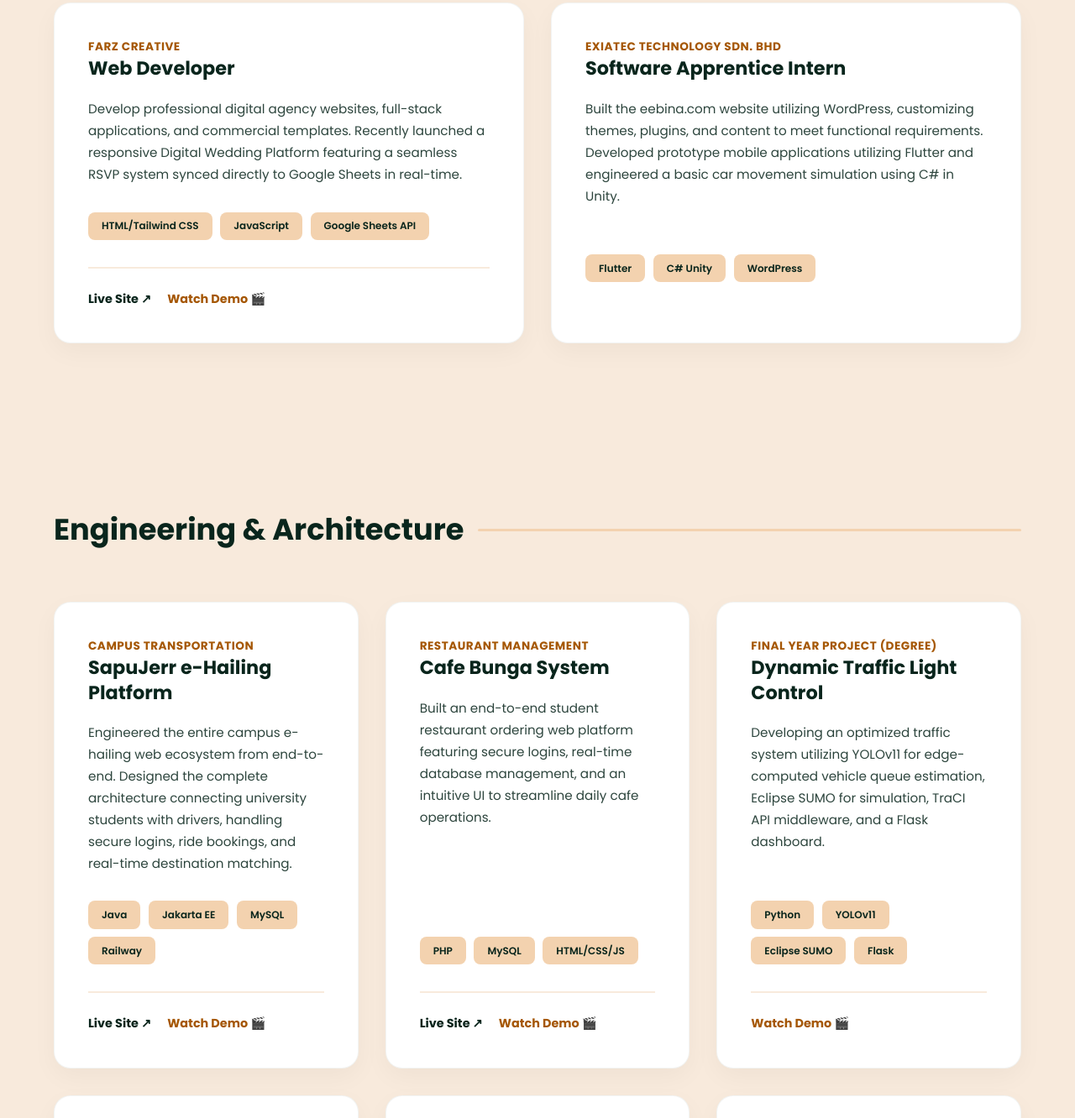
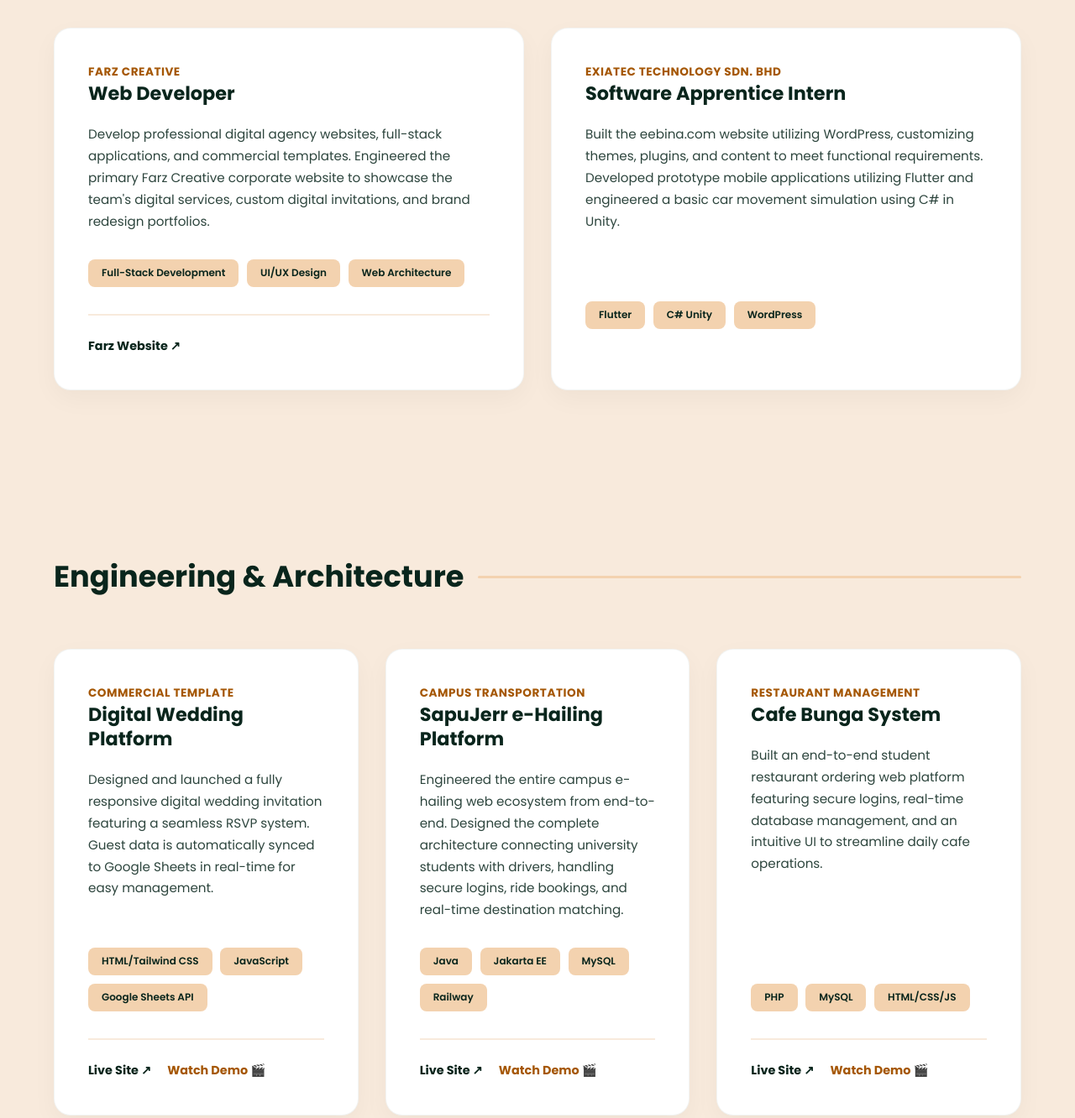
Before and after one commit to syafiqahBalqis/syafiqahBalqis.github.io, a plain HTML site: page index.html in a window 1280 px wide. Shown: the part 856-2188 px from the top of the page at 84% size. Drawn offline with Linux system fonts and the light colour scheme.

Commit message:
description

```diff
--- a/index.html
+++ b/index.html
@@ -149,7 +149,7 @@
         .hero p {
             font-size: 1.1rem;
             color: var(--dark-green);
-            max-width: 750px;
+            max-width: 800px;
             margin: 0 auto 2.5rem;
             opacity: 0.9;
         }
@@ -273,7 +273,7 @@
         .modal-overlay {
             position: fixed;
             top: 0; left: 0; width: 100%; height: 100%;
-            background: rgba(9, 37, 28, 0.8); /* Solid dark overlay, no blur */
+            background: rgba(9, 37, 28, 0.8);
             display: flex;
             justify-content: center;
             align-items: center;
@@ -441,8 +441,14 @@
         <header class="hero" id="about">
             <div class="tagline">Seeking Degree Internship</div>
             <h1>Nur Syafiqah Balqis Binti Sharizal</h1>
-            <p>
-                Bachelor of Computer Science Student (Hons.) specializing in full-stack web development, mobile application engineering, and AI prototyping. I leverage backend logic, machine learning integration, and UI/UX design to build scalable community-focused applications.
+            <p class="intro">
+                As a <strong>Bachelor of Computer Science (Hons.) student</strong>, I am driven by curiosity
+                and a passion for exploring the ever-evolving world of technology.
+                I enjoy experimenting with new tools, learning different technologies,
+                and turning ideas into practical digital solutions from
+                <strong>web and mobile development</strong> to
+                <strong>AI-powered applications</strong>. Always eager to take on new
+                challenges, expand my knowledge, and grow through hands-on experience.
             </p>
         </header>
 
@@ -454,15 +460,14 @@
                         <span class="card-subtitle">Farz Creative</span>
                         <h3>Web Developer</h3>
                     </div>
-                    <p>Develop professional digital agency websites, full-stack applications, and commercial templates. Recently launched a responsive Digital Wedding Platform featuring a seamless RSVP system synced directly to Google Sheets in real-time.</p>
+                    <p>Develop professional digital agency websites, full-stack applications, and commercial templates. Engineered the primary Farz Creative corporate website to showcase the team's digital services, custom digital invitations, and brand redesign portfolios.</p>
                     <div class="tags">
-                        <span class="tag">HTML/Tailwind CSS</span>
-                        <span class="tag">JavaScript</span>
-                        <span class="tag">Google Sheets API</span>
+                        <span class="tag">Full-Stack Development</span>
+                        <span class="tag">UI/UX Design</span>
+                        <span class="tag">Web Architecture</span>
                     </div>
                     <div class="card-actions">
-                        <a href="https://wedding-template-01-cyan.vercel.app/" target="_blank" class="btn-link">Live Site ↗</a>
-                        <a onclick="openModal('wedding-demo')" class="btn-link btn-video">Watch Demo 🎬</a>
+                        <a href="https://farzcreative.com/" target="_blank" class="btn-link">Farz Website ↗</a>
                     </div>
                 </div>
 
@@ -484,6 +489,23 @@
         <section id="projects">
             <h2 class="section-title">Engineering & Architecture</h2>
             <div class="grid-3">
+
+                <div class="card">
+                    <div class="card-header">
+                        <span class="card-subtitle">Commercial Template</span>
+                        <h3>Digital Wedding Platform</h3>
+                    </div>
+                    <p>Designed and launched a fully responsive digital wedding invitation featuring a seamless RSVP system. Guest data is automatically synced to Google Sheets in real-time for easy management.</p>
+                    <div class="tags">
+                        <span class="tag">HTML/Tailwind CSS</span>
+                        <span class="tag">JavaScript</span>
+                        <span class="tag">Google Sheets API</span>
+                    </div>
+                    <div class="card-actions">
+                        <a href="https://wedding-template-01-cyan.vercel.app/" target="_blank" class="btn-link">Live Site ↗</a>
+                        <a onclick="openModal('wedding-demo')" class="btn-link btn-video">Watch Demo 🎬</a>
+                    </div>
+                </div>
 
                 <div class="card">
                     <div class="card-header">
@@ -523,14 +545,14 @@
                 <div class="card">
                     <div class="card-header">
                         <span class="card-subtitle">Final Year Project (Degree)</span>
-                        <h3>Dynamic Traffic Light Control</h3>
+                        <h3>Smart V2I Traffic Signal Management System</h3>
                     </div>
-                    <p>Developing an optimized traffic system utilizing YOLOv11 for edge-computed vehicle queue estimation, Eclipse SUMO for simulation, TraCI API middleware, and a Flask dashboard.</p>
+                    <p>Developed an optimized cyber-physical intelligent transportation system (ITS) utilizing YOLOv11 for edge-computed vehicle queue estimation, Eclipse SUMO for simulation, and TraCI API middleware. Features a dynamic Longest Queue First (LQF) adaptive control architecture with fail-safe protocols.</p>
                     <div class="tags">
                         <span class="tag">Python</span>
                         <span class="tag">YOLOv11</span>
                         <span class="tag">Eclipse SUMO</span>
-                        <span class="tag">Flask</span>
+                        <span class="tag">TraCI API</span>
                     </div>
                     <div class="card-actions">
                         <a onclick="openModal('traffic-demo')" class="btn-link btn-video">Watch Demo 🎬</a>
@@ -668,7 +690,7 @@
             'wedding-demo': { title: 'Digital Wedding Platform Demo', src: 'assets/videos/wedding-demo.mp4' },
             'sapujerr-demo': { title: 'SapuJerr Platform Demo', src: 'assets/videos/sapujerr-demo.mp4' },
             'cafebunga-demo': { title: 'Cafe Bunga System Demo', src: 'assets/videos/cafebunga-demo.mp4' },
-            'traffic-demo': { title: 'Dynamic Traffic Light Control Demo', src: 'assets/videos/traffic-demo.mp4' },
+            'traffic-demo': { title: 'Smart V2I Traffic Signal Management System Demo', src: 'assets/videos/traffic-demo.mp4' },
             'taukebot-demo': { title: 'TaukeBot AI Assistant Demo', src: 'assets/videos/taukebot-demo.mp4' },
             'emocare-demo': { title: 'EmoCare Web Application Demo', src: 'assets/videos/emocare-demo.mp4' }
         };
```
